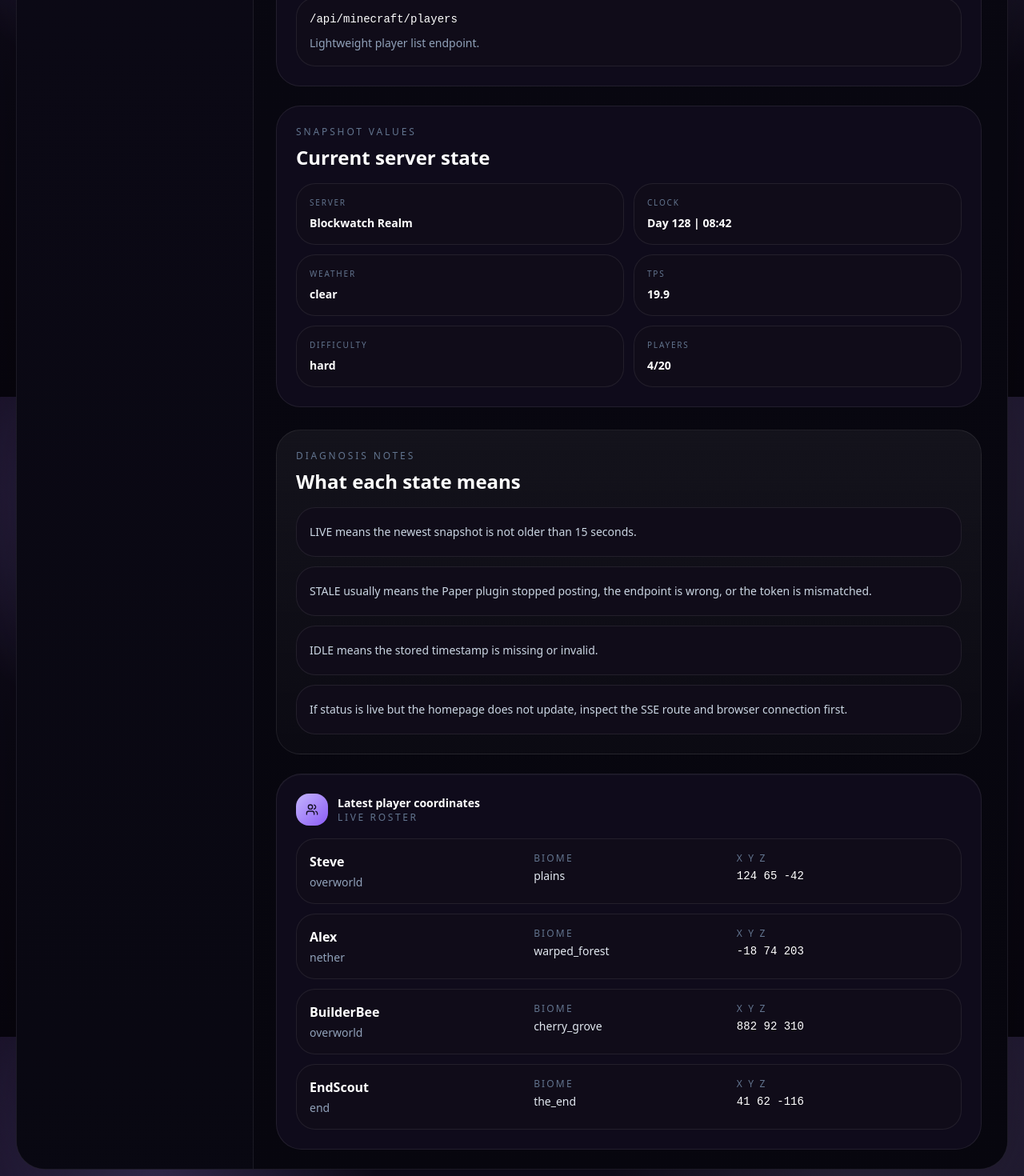
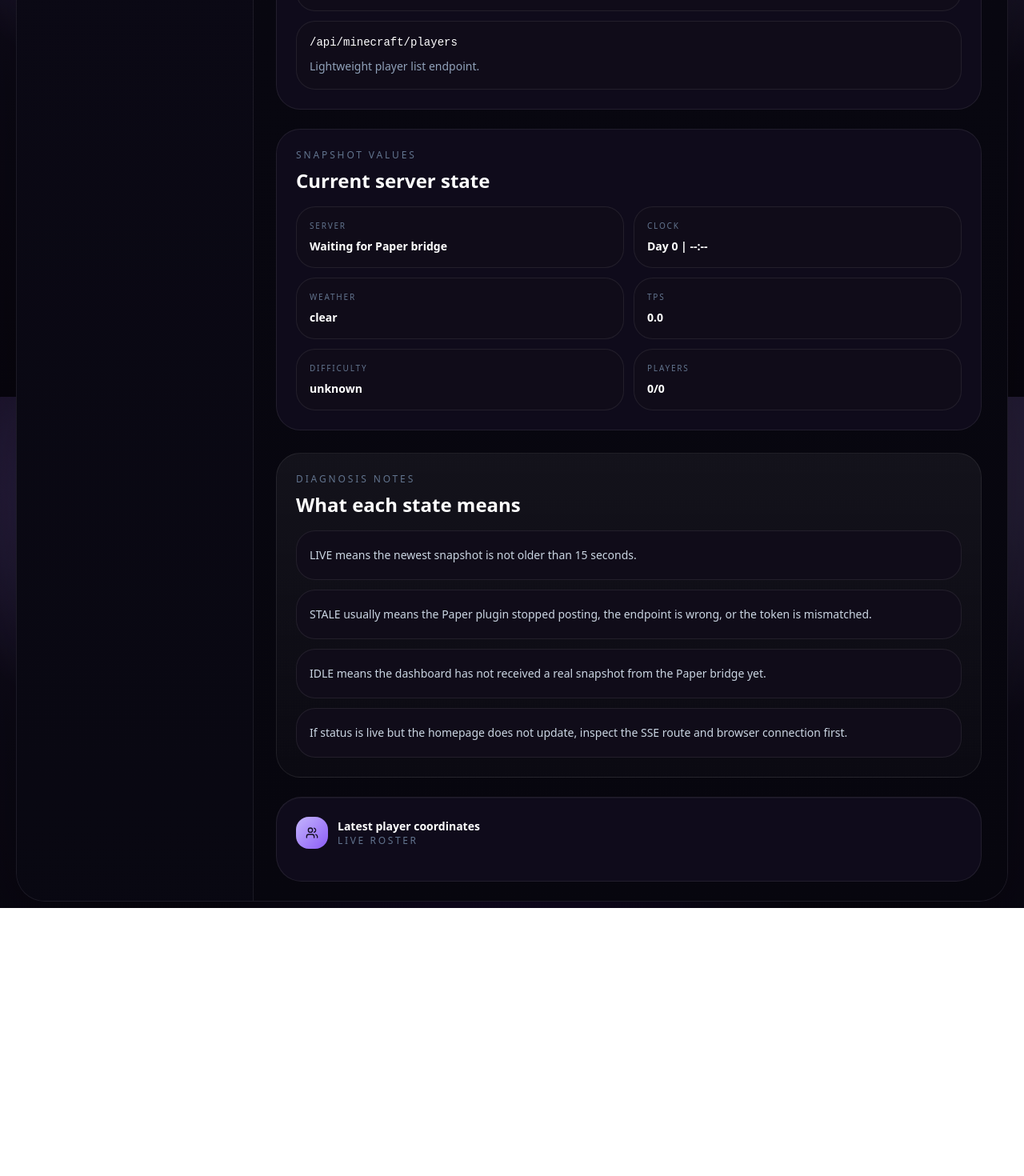
Before and after one commit to XerflyzDev/Minecraft-Dashboard-KML-By-AlphesTeam, a Next.js app: page /status in a window 1280 px wide. Shown: the part 1104-2574 px from the top of the page at 80% size. After the commit the page ends 2239 px from the top, so only its background shows below. Built offline with nearby package versions, Linux system fonts and the light colour scheme.

Commit message:
Replace mock runtime flow with real snapshot state

```diff
--- a/src/app/status/page.tsx
+++ b/src/app/status/page.tsx
@@ -45,6 +45,8 @@ export default function StatusPage() {
               <StatusMetric label="Snapshot age" value={formatAge(health.snapshotAgeSeconds)} tone={tone} />
               <StatusMetric label="Last update" value={health.lastUpdateAt ? new Date(health.lastUpdateAt).toLocaleString("en-GB") : "None"} tone={tone} />
               <StatusMetric label="Players online" value={`${health.onlinePlayers}`} tone={tone} />
+              <StatusMetric label="POST count" value={`${health.postCount}`} tone={tone} />
+              <StatusMetric label="Last POST" value={health.lastPostAt ? new Date(health.lastPostAt).toLocaleString("en-GB") : "None"} tone={tone} />
             </div>
           }
         />
@@ -82,7 +84,7 @@ export default function StatusPage() {
             <div className="mt-4 space-y-3">
               <NoteItem text="LIVE means the newest snapshot is not older than 15 seconds." />
               <NoteItem text="STALE usually means the Paper plugin stopped posting, the endpoint is wrong, or the token is mismatched." />
-              <NoteItem text="IDLE means the stored timestamp is missing or invalid." />
+              <NoteItem text="IDLE means the dashboard has not received a real snapshot from the Paper bridge yet." />
               <NoteItem text="If status is live but the homepage does not update, inspect the SSE route and browser connection first." />
             </div>
           </section>
--- a/src/components/minecraft-dashboard.tsx
+++ b/src/components/minecraft-dashboard.tsx
@@ -3,7 +3,7 @@
 import Image from "next/image";
 import type { ReactNode } from "react";
 import { startTransition, useEffect, useState } from "react";
-import { CloudRain, Flame, Gauge, MapPin, ShieldCheck, Sun, Users, Zap } from "lucide-react";
+import { ChevronDown, CloudRain, Flame, Gauge, MapPin, ShieldCheck, Sun, Users, Zap } from "lucide-react";
 
 import { DashboardShell, DashboardTable, HighlightPanel } from "@/components/dashboard-shell";
 import type { PlayerSnapshot, ServerSnapshot } from "@/lib/minecraft-types";
@@ -38,10 +38,13 @@ function formatPosition(position: PlayerSnapshot["position"]) {
 
 export function MinecraftDashboard({
   initialSnapshot,
+  initialHasReceivedSnapshot,
 }: {
   initialSnapshot: ServerSnapshot;
+  initialHasReceivedSnapshot: boolean;
 }) {
   const [snapshot, setSnapshot] = useState(initialSnapshot);
+  const [hasReceivedSnapshot, setHasReceivedSnapshot] = useState(initialHasReceivedSnapshot);
 
   useEffect(() => {
     const eventSource = new EventSource("/api/minecraft/live");
@@ -51,6 +54,7 @@ export function MinecraftDashboard({
         const nextSnapshot = JSON.parse(event.data) as ServerSnapshot;
         startTransition(() => {
           setSnapshot(nextSnapshot);
+          setHasReceivedSnapshot(true);
         });
       } catch {
         // Ignore malformed events and keep the last valid snapshot.
@@ -75,9 +79,25 @@ export function MinecraftDashboard({
       subtitle="Track world time, weather, live players, biome transitions, and server health in a calmer, wider layout designed to reduce crowding and improve scannability."
     >
       <div className="grid gap-6 xl:gap-7">
+        {!hasReceivedSnapshot ? (
+          <section className="rounded-[1.9rem] border border-amber-300/18 bg-amber-400/8 px-5 py-4 text-sm leading-7 text-amber-50">
+            The dashboard is ready, but no live snapshot has been posted yet. Start the Paper plugin or send a test
+            payload to <span className="font-mono">/api/minecraft/snapshot</span> and this page will switch from idle
+            to live automatically.
+          </section>
+        ) : null}
+
         <HighlightPanel
-          title={`${snapshot.serverName} is synced and streaming live`}
-          description="This main board is fed by the Paper bridge and instantly refreshed through the live snapshot stream. Every player card below uses our own server payload and not mock content from the style reference."
+          title={
+            hasReceivedSnapshot
+              ? `${snapshot.serverName} is synced and streaming live`
+              : "Waiting for the first live snapshot from Paper"
+          }
+          description={
+            hasReceivedSnapshot
+              ? "This main board is fed by the Paper bridge and instantly refreshed through the live snapshot stream. Every player card below uses our own server payload and not mock content from the style reference."
+              : "The web app is running correctly. Once the Paper bridge sends its first snapshot, world time, weather, players, biome transitions, and status pages will all populate with your real server data."
+          }
           cta="Admin setup guide"
           meta={
             <div className="grid gap-4 sm:grid-cols-2">
@@ -127,56 +147,17 @@ export function MinecraftDashboard({
           </section>
         </div>
 
-        <div className="grid gap-6 2xl:grid-cols-[1.22fr_0.78fr]">
+        <div className="grid gap-6 2xl:grid-cols-[1.28fr_0.72fr]">
           <DashboardTable title="Online players">
-            <div className="overflow-hidden rounded-[1.5rem] border border-white/8 bg-[#0f0c19]">
-              <div className="hidden grid-cols-[1.45fr_0.9fr_1.15fr_0.9fr] gap-4 border-b border-white/8 px-5 py-4 text-[11px] uppercase tracking-[0.22em] text-slate-500 lg:grid">
-                <span>Player</span>
-                <span>World</span>
-                <span>Position</span>
-                <span>Vitals</span>
-              </div>
-              <div className="divide-y divide-white/6">
-                {snapshot.players.map((player) => (
-                  <div
-                    key={player.uuid}
-                    className="grid grid-cols-1 gap-5 px-5 py-5 lg:grid-cols-[1.45fr_0.9fr_1.15fr_0.9fr]"
-                  >
-                    <div className="flex items-center gap-3">
-                      <Image
-                        src={`https://mc-heads.net/avatar/${player.uuid}/96`}
-                        alt={`${player.name} avatar`}
-                        width={56}
-                        height={56}
-                        className="h-14 w-14 rounded-2xl border border-white/10 bg-[#171326]"
-                      />
-                      <div>
-                        <p className="font-semibold text-white">{player.name}</p>
-                        <p className="mt-1 text-xs text-slate-500">{player.uuid}</p>
-                        <p className="mt-1 text-xs uppercase tracking-[0.18em] text-slate-400">{player.facing}</p>
-                      </div>
-                    </div>
-
-                    <div className="space-y-2.5">
-                      <span className={`inline-flex rounded-full border px-3 py-1 text-xs font-semibold ${worldTone[player.world]}`}>
-                        {worldLabel[player.world]}
-                      </span>
-                      <p className="text-sm text-slate-300">{player.biome}</p>
-                    </div>
-
-                    <div className="space-y-2.5">
-                      <p className="font-mono text-sm text-white">{formatPosition(player.position)}</p>
-                      <p className="text-xs uppercase tracking-[0.18em] text-slate-500">x  y  z</p>
-                    </div>
-
-                    <div className="grid grid-cols-3 gap-3">
-                      <VitalBadge label="HP" value={`${player.health}/20`} />
-                      <VitalBadge label="Food" value={`${player.food}/20`} />
-                      <VitalBadge label="Ping" value={`${player.ping}`} />
-                    </div>
-                  </div>
-                ))}
-              </div>
+            <div className="grid gap-4">
+              {snapshot.players.map((player) => (
+                <PlayerCard key={player.uuid} player={player} />
+              ))}
+              {!snapshot.players.length ? (
+                <div className="rounded-[1.6rem] border border-dashed border-white/12 bg-[#100c19] px-5 py-8 text-center text-sm leading-7 text-slate-400">
+                  No online players in the latest snapshot yet.
+                </div>
+              ) : null}
             </div>
           </DashboardTable>
 
@@ -281,9 +262,9 @@ function InlineStat({ label, value }: { label: string; value: string }) {
 
 function VitalBadge({ label, value }: { label: string; value: string }) {
   return (
-    <div className="rounded-2xl border border-white/8 bg-[#161122] px-3 py-3 text-center">
+    <div className="rounded-[1.3rem] border border-white/8 bg-[#161122] px-3 py-3.5 text-center">
       <p className="text-[10px] uppercase tracking-[0.18em] text-slate-500">{label}</p>
-      <p className="mt-1 text-sm font-semibold text-white">{value}</p>
+      <p className="mt-2 text-sm font-semibold text-white">{value}</p>
     </div>
   );
 }
@@ -295,3 +276,76 @@ function NoteItem({ text }: { text: string }) {
     </div>
   );
 }
+
+function PlayerCard({ player }: { player: PlayerSnapshot }) {
+  return (
+    <details className="group overflow-hidden rounded-[1.6rem] border border-white/8 bg-[#100c19] open:border-violet-300/18 open:bg-[#130f21]">
+      <summary className="list-none cursor-pointer px-5 py-5">
+        <div className="flex flex-col gap-5 xl:flex-row xl:items-center xl:justify-between">
+          <div className="flex min-w-0 items-center gap-4">
+            <Image
+              src={`https://mc-heads.net/avatar/${player.uuid}/96`}
+              alt={`${player.name} avatar`}
+              width={60}
+              height={60}
+              className="h-[60px] w-[60px] shrink-0 rounded-2xl border border-white/10 bg-[#171326]"
+            />
+            <div className="min-w-0">
+              <div className="flex flex-wrap items-center gap-3">
+                <p className="text-lg font-semibold text-white">{player.name}</p>
+                <span
+                  className={`inline-flex rounded-full border px-3 py-1 text-xs font-semibold ${worldTone[player.world]}`}
+                >
+                  {worldLabel[player.world]}
+                </span>
+              </div>
+              <div className="mt-2 flex flex-wrap items-center gap-x-4 gap-y-2 text-sm text-slate-400">
+                <span>{player.biome}</span>
+                <span className="uppercase tracking-[0.18em]">{player.facing}</span>
+                <span className="font-mono text-slate-300">{formatPosition(player.position)}</span>
+              </div>
+            </div>
+          </div>
+
+          <div className="flex flex-col gap-4 sm:flex-row sm:items-center">
+            <div className="grid grid-cols-3 gap-3">
+              <VitalBadge label="HP" value={`${player.health}/20`} />
+              <VitalBadge label="Food" value={`${player.food}/20`} />
+              <VitalBadge label="Ping" value={`${player.ping}ms`} />
+            </div>
+
+            <div className="flex items-center gap-2 rounded-full border border-white/8 bg-white/4 px-4 py-2 text-xs font-semibold uppercase tracking-[0.18em] text-slate-300">
+              <span>Details</span>
+              <ChevronDown className="h-4 w-4 transition group-open:rotate-180" />
+            </div>
+          </div>
+        </div>
+      </summary>
+
+      <div className="border-t border-white/6 px-5 py-4">
+        <div className="grid gap-4 lg:grid-cols-[1.1fr_0.9fr_0.9fr]">
+          <ExpandTile label="UUID" value={player.uuid} mono />
+          <ExpandTile label="Position x y z" value={formatPosition(player.position)} mono />
+          <ExpandTile label="Biome and world" value={`${player.biome} | ${worldLabel[player.world]}`} />
+        </div>
+      </div>
+    </details>
+  );
+}
+
+function ExpandTile({
+  label,
+  value,
+  mono = false,
+}: {
+  label: string;
+  value: string;
+  mono?: boolean;
+}) {
+  return (
+    <div className="rounded-[1.3rem] border border-white/8 bg-[#171226] px-4 py-3">
+      <p className="text-[10px] uppercase tracking-[0.18em] text-slate-500">{label}</p>
+      <p className={`mt-2 text-sm text-white ${mono ? "break-all font-mono" : "font-semibold"}`}>{value}</p>
+    </div>
+  );
+}
--- /dev/null
+++ b/src/lib/minecraft-default.ts
@@ -0,0 +1,16 @@
+import type { ServerSnapshot } from "@/lib/minecraft-types";
+
+export function createEmptySnapshot(): ServerSnapshot {
+  return {
+    serverName: "Waiting for Paper bridge",
+    updatedAt: "",
+    day: 0,
+    time: "--:--",
+    weather: "clear",
+    onlinePlayers: 0,
+    maxPlayers: 0,
+    tps: 0,
+    difficulty: "unknown",
+    players: [],
+  };
+}
--- a/src/lib/minecraft-mock.ts
+++ /dev/null
@@ -1,59 +0,0 @@
-import type { ServerSnapshot } from "@/lib/minecraft-types";
-
-export const mockSnapshot: ServerSnapshot = {
-  serverName: "Blockwatch Realm",
-  updatedAt: "2026-03-29T18:25:00+07:00",
-  day: 128,
-  time: "08:42",
-  weather: "clear",
-  onlinePlayers: 4,
-  maxPlayers: 20,
-  tps: 19.9,
-  difficulty: "hard",
-  players: [
-    {
-      uuid: "8667ba71-b85a-4004-af54-457a9734eed7",
-      name: "Steve",
-      health: 20,
-      food: 18,
-      ping: 38,
-      biome: "plains",
-      world: "overworld",
-      position: { x: 124, y: 65, z: -42 },
-      facing: "south",
-    },
-    {
-      uuid: "ec561538-f3fd-461d-aff5-086b22154bce",
-      name: "Alex",
-      health: 16,
-      food: 20,
-      ping: 56,
-      biome: "warped_forest",
-      world: "nether",
-      position: { x: -18, y: 74, z: 203 },
-      facing: "east",
-    },
-    {
-      uuid: "f84c6a79-6d7c-4a67-babd-61b9d6b4d1f0",
-      name: "BuilderBee",
-      health: 20,
-      food: 20,
-      ping: 21,
-      biome: "cherry_grove",
-      world: "overworld",
-      position: { x: 882, y: 92, z: 310 },
-      facing: "north",
-    },
-    {
-      uuid: "3b2b7e3e-5b6b-4f4a-a6d9-4d6416dbdb8a",
-      name: "EndScout",
-      health: 14,
-      food: 12,
-      ping: 71,
-      biome: "the_end",
-      world: "end",
-      position: { x: 41, y: 62, z: -116 },
-      facing: "west",
-    },
-  ],
-};
--- /dev/null
+++ b/src/lib/minecraft-state.ts
@@ -0,0 +1,42 @@
+import { createEmptySnapshot } from "@/lib/minecraft-default";
+import type { ServerSnapshot } from "@/lib/minecraft-types";
+
+export type DashboardState = {
+  snapshot: ServerSnapshot;
+  hasReceivedSnapshot: boolean;
+  lastPostAt: string | null;
+  postCount: number;
+};
+
+declare global {
+  var __minecraftDashboardState: DashboardState | undefined;
+}
+
+function createInitialState(): DashboardState {
+  return {
+    snapshot: createEmptySnapshot(),
+    hasReceivedSnapshot: false,
+    lastPostAt: null,
+    postCount: 0,
+  };
+}
+
+export function getDashboardState() {
+  if (!globalThis.__minecraftDashboardState) {
+    globalThis.__minecraftDashboardState = createInitialState();
+  }
+
+  return globalThis.__minecraftDashboardState;
+}
+
+export function getSnapshot() {
+  return getDashboardState().snapshot;
+}
+
+export function setSnapshot(snapshot: ServerSnapshot) {
+  const state = getDashboardState();
+  state.snapshot = snapshot;
+  state.hasReceivedSnapshot = true;
+  state.lastPostAt = new Date().toISOString();
+  state.postCount += 1;
+}
--- a/src/lib/minecraft-store.ts
+++ b/src/lib/minecraft-store.ts
@@ -1,18 +1 @@
-import { mockSnapshot } from "@/lib/minecraft-mock";
-import type { ServerSnapshot } from "@/lib/minecraft-types";
-
-declare global {
-  var __minecraftSnapshot: ServerSnapshot | undefined;
-}
-
-export function getSnapshot() {
-  if (!globalThis.__minecraftSnapshot) {
-    globalThis.__minecraftSnapshot = mockSnapshot;
-  }
-
-  return globalThis.__minecraftSnapshot;
-}
-
-export function setSnapshot(snapshot: ServerSnapshot) {
-  globalThis.__minecraftSnapshot = snapshot;
-}
+export { getDashboardState, getSnapshot, setSnapshot } from "@/lib/minecraft-state";
```
Also changed, not shown: src/app/page.tsx (+9 -2 lines), src/components/dashboard-shell.tsx (+12 -12 lines), src/lib/minecraft-status.ts (+11 -3 lines), 1 other file (tests, documents, lock files or other folders).
